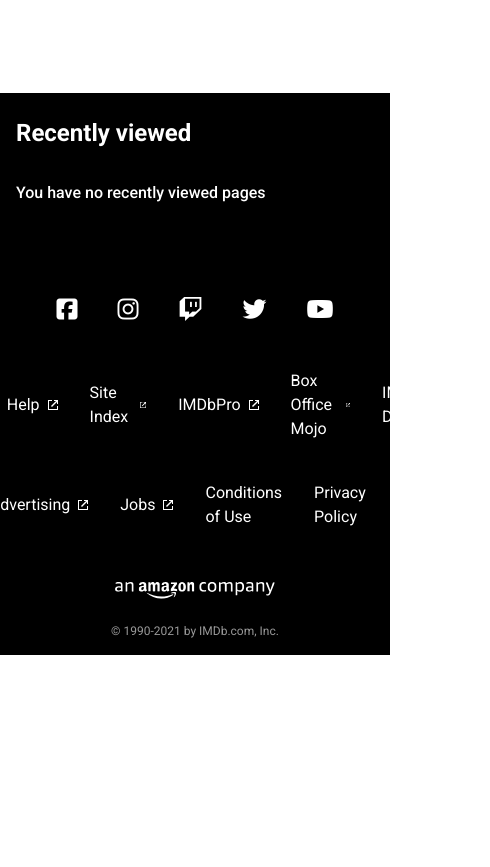
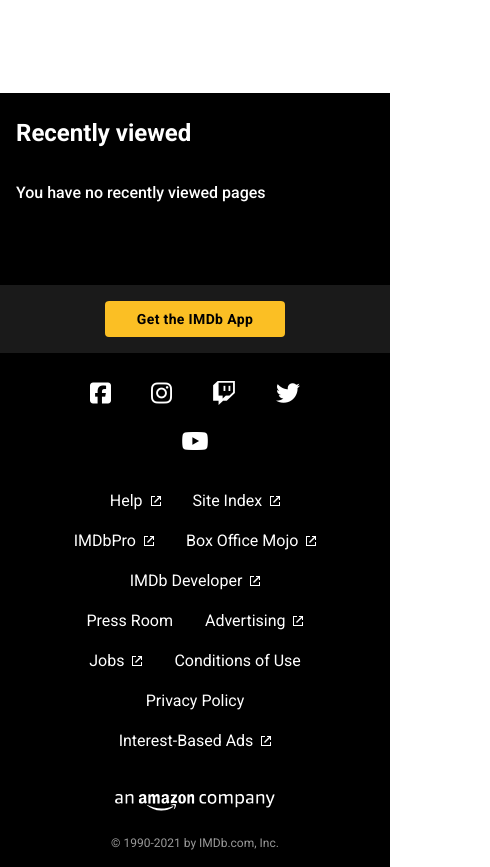
Before and after one commit to oscar-soto/IMDb-test, a plain HTML site: page index.html in a window 390 px wide. Shown: the part 10113-10980 px from the top of the page, 490 px wide, since content can reach past the window. Before the commit the page ends 10768 px from the top, so only its background shows below. Drawn offline with nearby package versions, Linux system fonts and the light colour scheme.

Commit message:
Fix: footer full responsive

```diff
--- a/assets/style/style.css
+++ b/assets/style/style.css
@@ -51,6 +51,10 @@ html {
 
 .arrow__slider {
   top: 30%;
+}
+
+.footer__btn {
+
 }
 
 @media only screen and (min-width: 1280px) {
--- a/index.html
+++ b/index.html
@@ -2403,17 +2403,25 @@
 
     <!-- Footer -->
     <footer class="bg-black text-white">
-      <div class="footer__container mx-auto sm:px-3 py-2 lg:container">
-        <section class="viewed py-4">
+      <div class="footer__container mx-auto py-2 lg:container">
+        <section class="viewed py-4 sm:px-3">
           <h3 class="px-4 mb-4 text-2xl font-semibold">Recently viewed</h3>
           <div class="viewed__conatiner p-4 font-medium mb-12">
             <p>You have no recently viewed pages</p>
           </div>
         </section>
-        <section class="footer__contact">
+
+        <!-- Mobile -->
+        <section class="footer__btn flex justify-center items-center py-4 mb-4 bg-white bg-opacity-10 lg:hidden">
+          <a href="" class="flex items-center px-8 py-2 text-sm text-black tracking-wide font-semibold leading-5 bg-yellow-400 rounded">
+            Get the IMDb App
+          </a>
+        </section>
+
+        <section class="footer__contact w-9/12 mx-auto sm:w-10/12 sm:px-3 md:w-9/12 lg:w-full">
           <div class="footer__rrss flex justify-center items-center">
-            <ul class="flex justify-center items-center mb-4">
-              <li>
+            <ul class="flex flex-wrap justify-center items-center mb-4">
+              <li class="">
                 <a href="#" class="flex justify-center items-center p-3 mx-2 rounded-full text-2xl hover:bg-opacity-20 hover:bg-white transition duration-300">
                   <i class="fab fa-facebook-square"></i>
                 </a>
@@ -2441,8 +2449,8 @@
             </ul>
           </div>
           <div class="footer__links flex justify-center items-center">
-            <ul class="flex justify-center items-center">
-              <li>
+            <ul class="flex flex-wrap justify-center items-center">
+              <li class="hidden lg:block">
                 <a href="#" class="flex justify-center items-center mx-4 py-2 hover:underline">
                   Get the IMDb App
                   <svg width="24" height="24" xmlns="http://www.w3.org/2000/svg" class="ml-2 h-2.5 w-2.5" viewBox="0 0 24 24" fill="currentColor" role="presentation">
@@ -2493,7 +2501,7 @@
             </ul>
           </div>
           <div class="footer__links flex justify-center items-center">
-            <ul class="flex justify-center items-center">
+            <ul class="flex flex-wrap justify-center items-center">
               <li>
                 <a href="#" class="flex justify-center items-center mx-4 py-2 hover:underline">
                   Press Room
```
